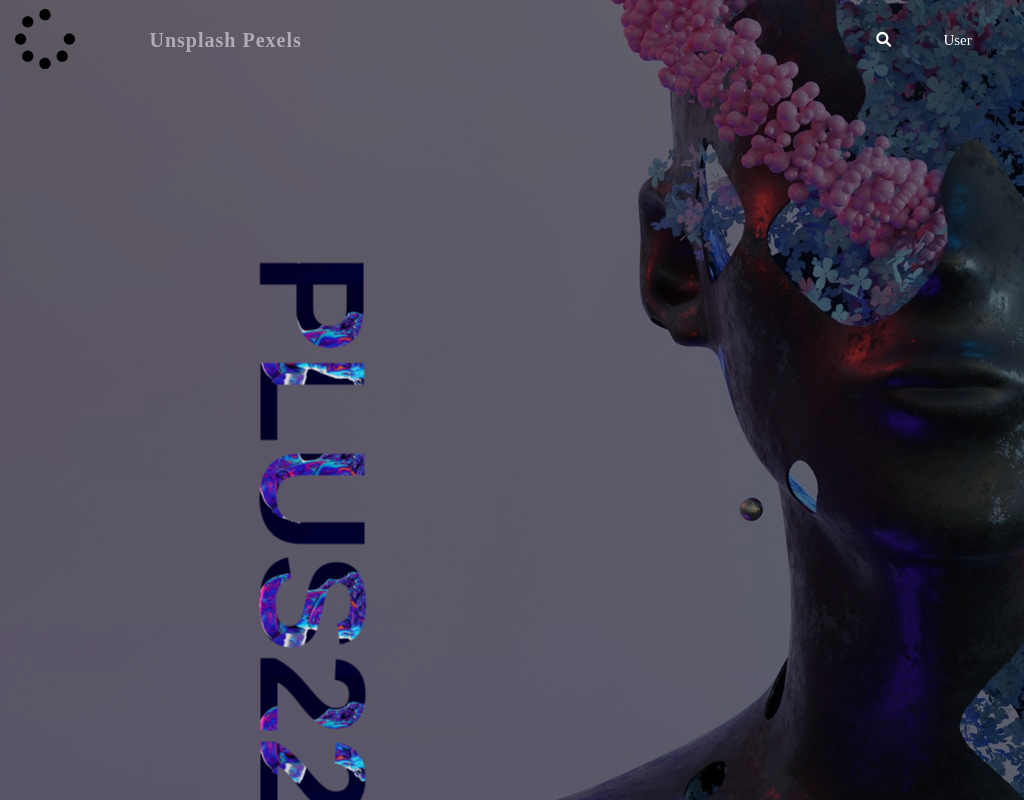
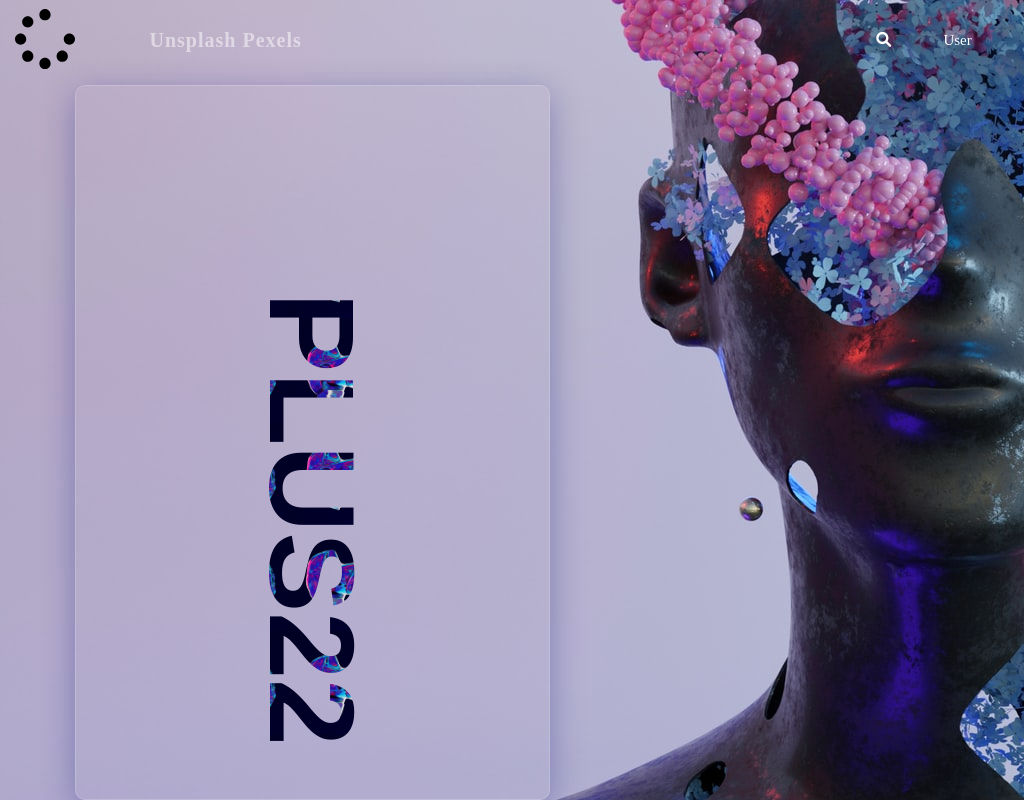
Before and after one commit to Christiano0407/videoMusicWeb, a website: page public/index.html in a window 1024 px wide. Drawn offline with nearby package versions, Linux system fonts and the light colour scheme; a web font is replaced by a local one.

Commit message:
plus text

```diff
--- a/src/css/mediaQueries.css
+++ b/src/css/mediaQueries.css
@@ -232,7 +232,7 @@
     height: 100%;
     object-fit: cover;
     background-position: left;
-    filter: brightness(0.5);
+    /*  filter: brightness(0.5); */
   }
 
   .page {
@@ -314,6 +314,12 @@
     height: 100%;
     border-radius: 1rem;
     padding: 1rem;
+    /* background: rgba(248, 244, 244, 0.2); */
+    box-shadow: 0 8px 32px 0 rgba(31, 38, 135, 0.37);
+    /* backdrop-filter: blur(4px); */
+    -webkit-backdrop-filter: blur(4px);
+    /* border-radius: 10px; */
+    border: 1px solid rgba(255, 255, 255, 0.18);
   }
   .main__background .text {
     width: 100%;
@@ -326,7 +332,7 @@
     /*  height: 100%; */
     text-align: center;
     text-transform: uppercase;
-    font-size: 15rem;
+    font-size: 12rem;
     font-weight: 900;
     background-image: url("/src/assets/img/mus10.jpg");
     background-size: contain;
```
